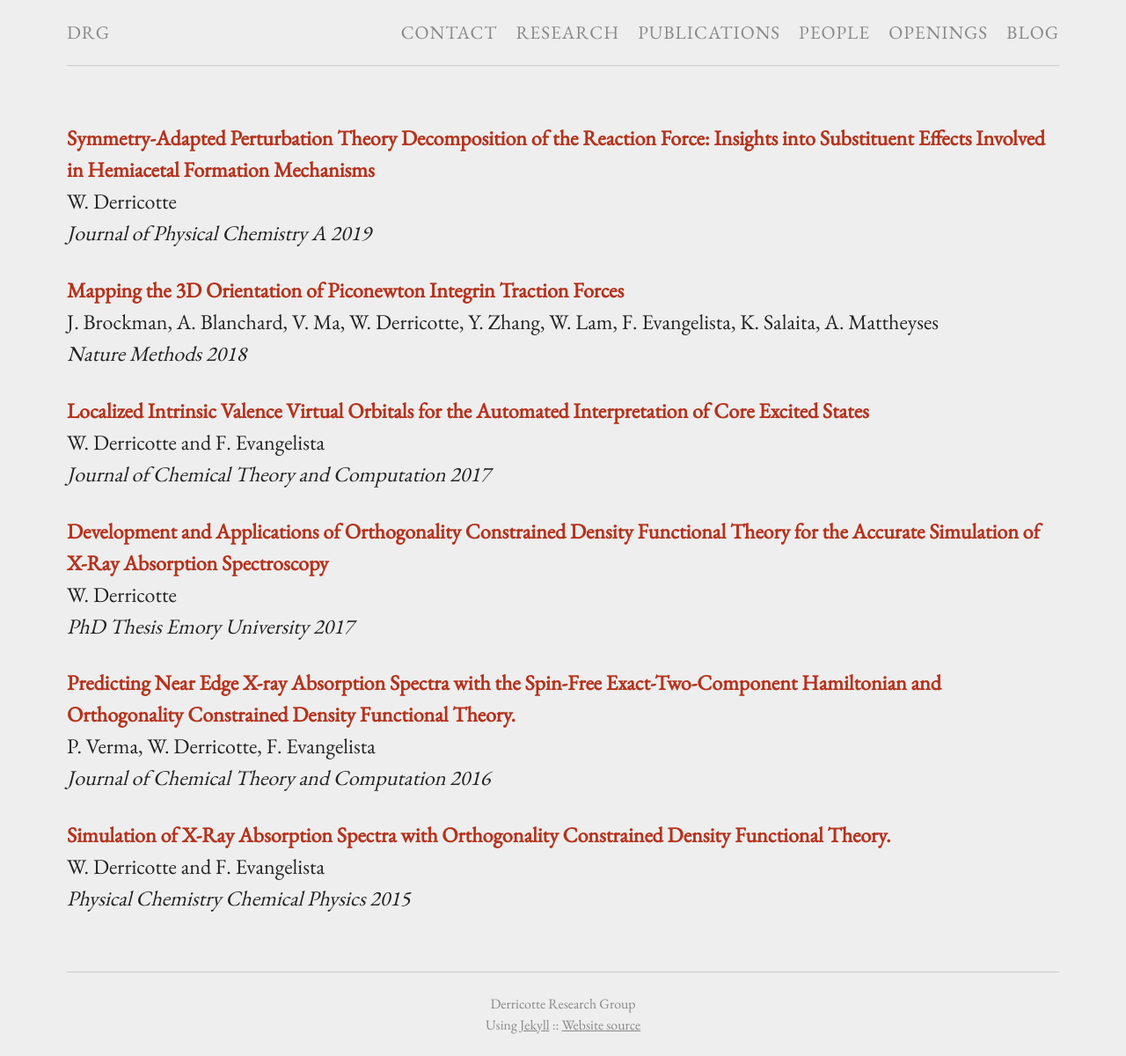
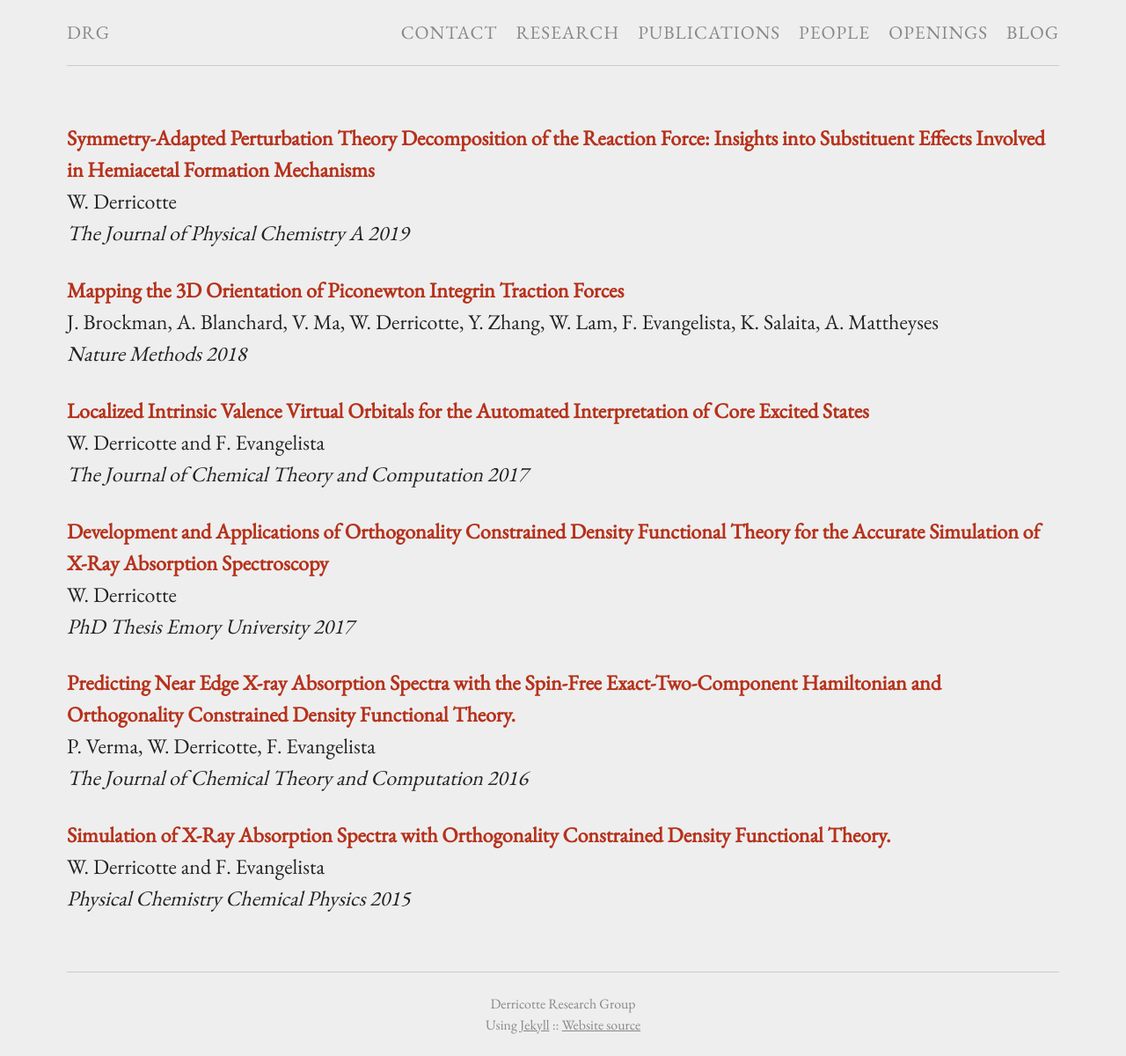
Before and after one commit to WDerricotte/wderricotte.github.io, a Jekyll site: the page built from publications.md, in a window 1280 px wide. Shown: the whole page at 88% size. Built offline with Jekyll 4.4.1, drawn with Linux system fonts in a browser that asks for light colours.

Commit message:
Revised publications section

```diff
--- a/publications.md
+++ b/publications.md
@@ -5,7 +5,7 @@ title:
 pubs:
     - title:   "Symmetry-Adapted Perturbation Theory Decomposition of the Reaction Force: Insights into Substituent Effects Involved in Hemiacetal Formation Mechanisms"
       author:  "W. Derricotte"
-      journal: "Journal of Physical Chemistry A"
+      journal: "The Journal of Physical Chemistry A"
       year:    "2019"
       url:     "https://pubs.acs.org/doi/10.1021/acs.jpca.9b06865"
 
@@ -17,7 +17,7 @@ pubs:
 
     - title:   "Localized Intrinsic Valence Virtual Orbitals for the Automated Interpretation of Core Excited States"
       author:  "W. Derricotte and F. Evangelista"
-      journal: "Journal of Chemical Theory and Computation"
+      journal: "The Journal of Chemical Theory and Computation"
       year:    "2017"
       url:     "https://pubs.acs.org/doi/abs/10.1021/acs.jctc.7b00493"
 
@@ -29,7 +29,7 @@ pubs:
 
     - title:   "Predicting Near Edge X-ray Absorption Spectra with the Spin-Free Exact-Two-Component Hamiltonian and Orthogonality Constrained Density Functional Theory."
       author:  "P. Verma, W. Derricotte, F. Evangelista"
-      journal: "Journal of Chemical Theory and Computation"
+      journal: "The Journal of Chemical Theory and Computation"
       year:    "2016"
       url:     "https://pubs.acs.org/doi/abs/10.1021/acs.jctc.5b00817"
 
```
